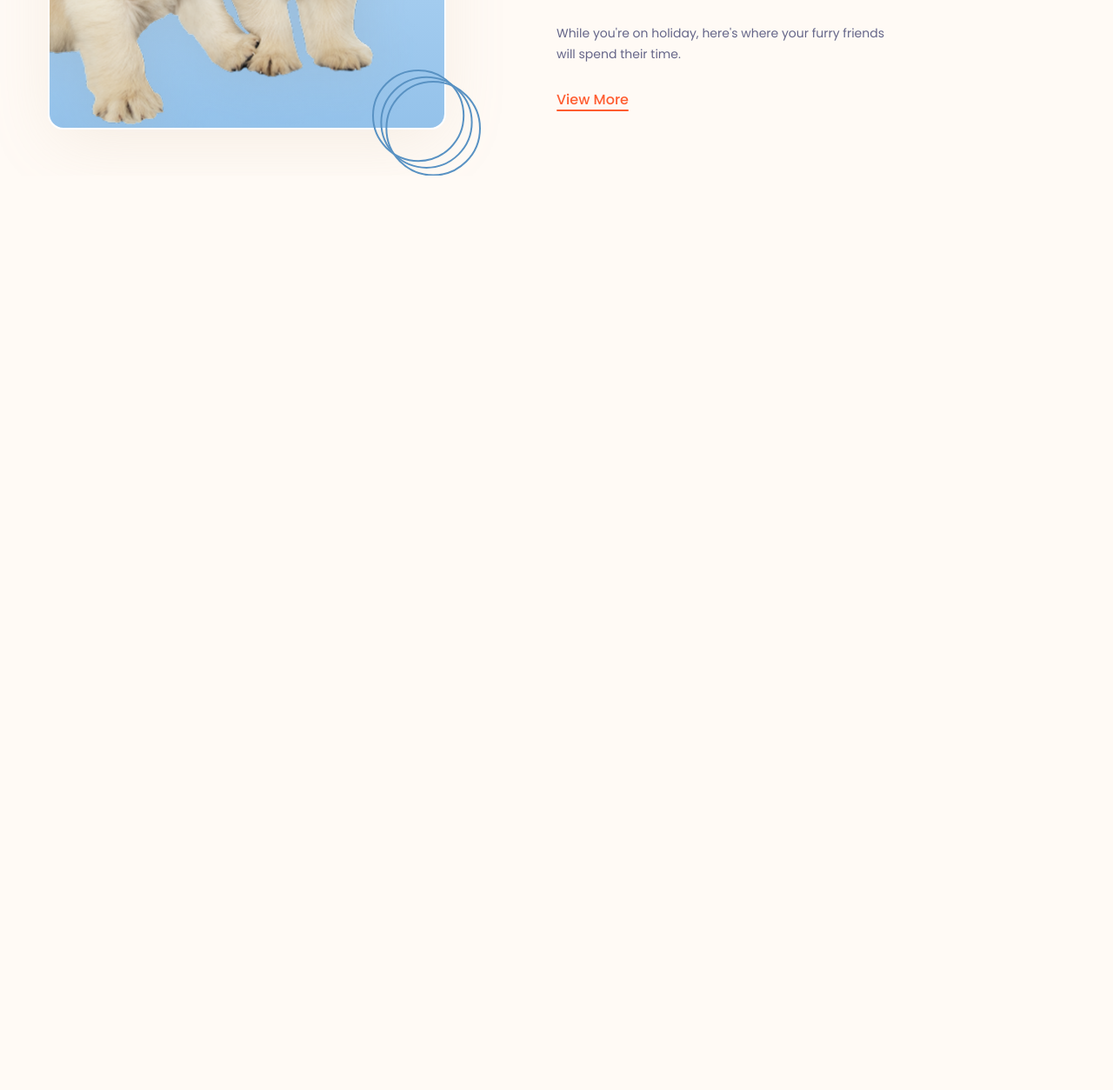
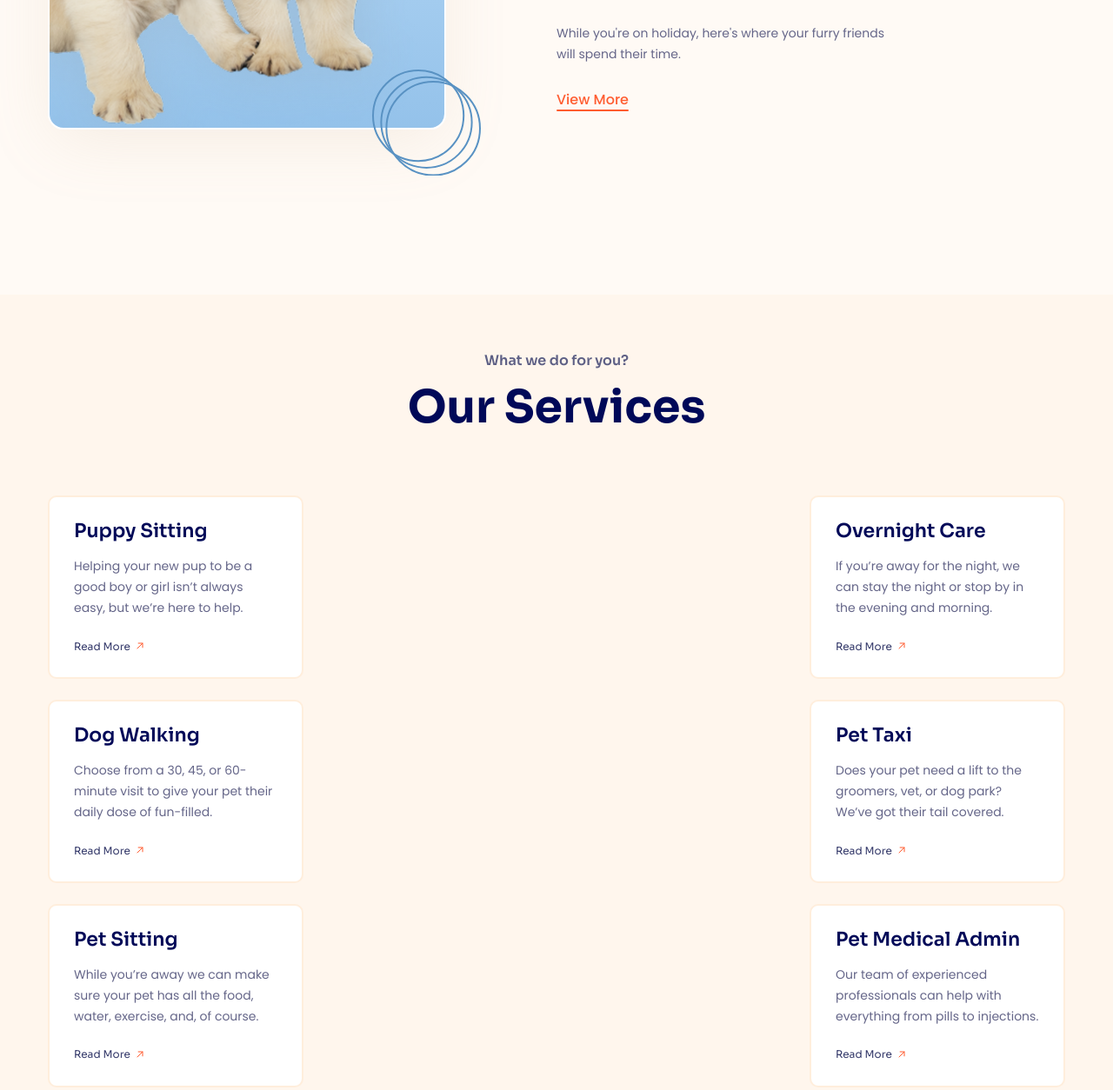
Before and after one commit to ChuAnhMinh/duan-hmtlcss-04, a plain HTML site: page index.html in a window 1280 px wide. Shown: the part 1800-3054 px from the top of the page at 87% size. Before the commit the page ends 2002 px from the top, so only its background shows below. Drawn offline with Linux system fonts and the light colour scheme.

Commit message:
Service#1 Building

```diff
--- a/assets/css/styles.css
+++ b/assets/css/styles.css
@@ -566,3 +566,70 @@ button {
     opacity: 1;
     height: 1.5px;
 }
+
+/* Service */
+.service {
+    margin-top: 190px;
+    padding: 68px 0 100px;
+    background: #fff6ed;
+}
+
+.service__top {
+    text-align: center;
+}
+
+.service__desc {
+    margin-bottom: 15px;
+    font-family: Sora, sans-serif;
+    font-weight: 600;
+    font-size: 1.6rem;
+    line-height: 1;
+    color: #5e6085;
+}
+
+.service__body {
+    display: grid;
+    grid-template-columns: auto 1fr auto;
+    margin-top: 71px;
+}
+
+.service-item {
+    width: 294px;
+    padding: 28px;
+    background: #fff;
+    border: 2px solid rgba(255, 188, 122, 0.26);
+    border-radius: 10px;
+}
+
+.service-item + .service-item {
+    margin-top: 24px;
+}
+
+.service-item__heading {
+    font-weight: 600;
+    font-size: 2.2rem;
+    line-height: 1;
+    color: #000958;
+}
+
+.service-item__desc {
+    margin-top: 18px;
+    font-size: 1.4rem;
+    line-height: 1.71;
+    color: #656689;
+}
+
+.service-item__more {
+    display: inline-flex;
+    align-items: center;
+    margin-top: 24px;
+    font-family: Sora, sans-serif;
+    font-size: 1.2rem;
+    line-height: 1;
+    color: #34396a;
+}
+
+.service-item__more::after {
+    content: url(../img/ArrowUpRight.svg);
+    margin: 1px 0 0 5px;
+}
--- a/index.html
+++ b/index.html
@@ -271,6 +271,69 @@
                 </div>
             </div>
         </section>
+        <!--Service-->
+        <section class="service">
+            <div class="container">
+                <section class="service__top">
+                    <p class="service__desc">
+                        What we do for you?
+                    </p>
+                    <h2 class="section-heading">
+                        Our Services
+                    </h2>
+                </section>
+
+                <div class="service__body">
+                    <div class="service__column">
+                        <!--Service item 1 -->
+                        <article class="service-item">
+                            <h3 class="service-item__heading">Puppy Sitting</h3>
+                            <p class="service-item__desc">Helping your new pup to be a good boy or girl isn’t always easy, but we’re here to help.</p>
+                            <a href="#!" class="service-item__more">Read More</a>
+                        </article>
+
+                        <!--Service item 2 -->
+                        <article class="service-item">
+                            <h3 class="service-item__heading">Dog Walking</h3>
+                            <p class="service-item__desc">Choose from a 30, 45, or 60-minute visit to give your pet their daily dose of fun-filled.</p>
+                            <a href="#!" class="service-item__more">Read More</a>
+                        </article>
+
+                        <!--Service item 3-->
+                        <article class="service-item">
+                            <h3 class="service-item__heading">Pet Sitting</h3>
+                            <p class="service-item__desc">While you’re away we can make sure your pet has all the food, water, exercise, and, of course.</p>
+                            <a href="#!" class="service-item__more">Read More</a>
+                        </article>
+                    </div>
+
+                    <div class="service__column">
+
+                    </div>
+
+                    <div class="service__column">
+                        <!--Service item 4-->
+                        <article class="service-item">
+                            <h3 class="service-item__heading">Overnight Care</h3>
+                            <p class="service-item__desc">If you’re away for the night, we can stay the night or stop by in the evening and morning.</p>
+                            <a href="#!" class="service-item__more">Read More</a>
+                        </article>
+                        <!--Service item 5-->
+                        <article class="service-item">
+                            <h3 class="service-item__heading">Pet Taxi</h3>
+                            <p class="service-item__desc">Does your pet need a lift to the groomers, vet, or dog park? We’ve got their tail covered.</p>
+                            <a href="#!" class="service-item__more">Read More</a>
+                        </article>
+                        <!--Service item 6-->
+                        <article class="service-item">
+                            <h3 class="service-item__heading">Pet Medical Admin</h3>
+                            <p class="service-item__desc">Our team of experienced professionals can help with everything from pills to injections.</p>
+                            <a href="#!" class="service-item__more">Read More</a>
+                        </article>
+                    </div>
+                </div>
+            </div>
+        </section>
     </main>
 
 </body>
```
Also changed, not shown: assets/img/ArrowUpRight.svg (added).
